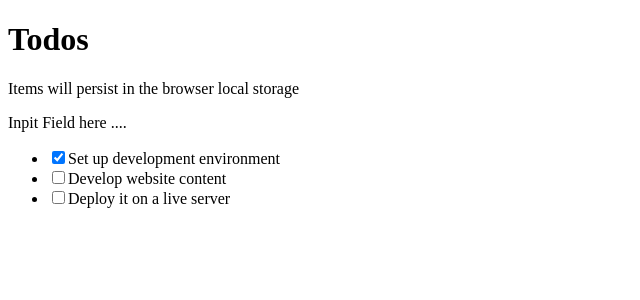
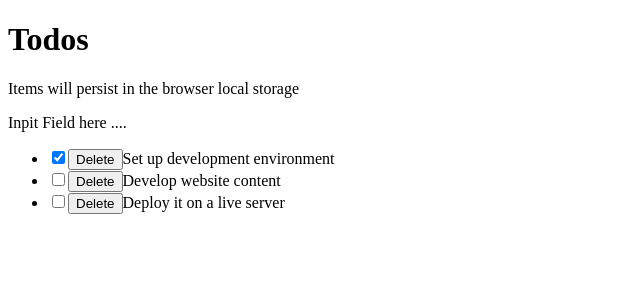
Before and after one commit to Caren-Koroeny/react-todo-app, a React (Vite) app: page / in a window 1280 px wide. Shown: the top 300 px of the page, without its empty margins (0-640 px from the left). Built offline with nearby package versions, Linux system fonts and the light colour scheme.

Commit message:
checkbox functionality working

```diff
--- a/src/components/TodoItem.jsx
+++ b/src/components/TodoItem.jsx
@@ -1,16 +1,5 @@
-const TodoItem = ({ itemProp, setTodos }) => {
-    const handleChange = (id) => {
-        setTodos((prevState) =>
-        prevState.map((todo) => {
-            if(todo.id === id){
-                return {
-                    ...todo,
-                    completed: !todo.completed,
-                };
-            }
-            return todo;
-        }))
-    };
+const TodoItem = ({ itemProp, handleChange }) => {
+
     return (
         <li>
         <input
@@ -18,6 +7,7 @@ const TodoItem = ({ itemProp, setTodos }) => {
          checked={itemProp.completed}
          onChange={() => handleChange(itemProp.id)}
         />
+        <button>Delete</button>
         { itemProp.title }
         </li>
     )
--- a/src/components/TodoList.jsx
+++ b/src/components/TodoList.jsx
@@ -1,9 +1,9 @@
 import TodoItem from "./TodoItem"
-const TodoList = ( { todoProps, setTodos } ) => {
+const TodoList = ( { todoProps, handleChange } ) => {
     return (
         <ul>
         {todoProps.map((todo) =>(
-            <TodoItem key={todo.id} itemProp={todo} setTodos={setTodos} />
+            <TodoItem key={todo.id} itemProp={todo}  handleChange={handleChange} />
         ))}
         </ul>
     )
--- a/src/components/TodosLogic.jsx
+++ b/src/components/TodosLogic.jsx
@@ -19,10 +19,22 @@ const TodosLogic = () => {
             completed: false,
         },
     ]);
+    const handleChange = (id) => {
+        setTodos((prevState) =>
+        prevState.map((todo) => {
+            if(todo.id === id){
+                return {
+                    ...todo,
+                    completed: !todo.completed,
+                };
+            }
+            return todo;
+        }))
+    };
     return (
         <div>
         <InputTodo />
-        <TodosList todoProps={todos} setTodos={setTodos} />
+        <TodosList todoProps={todos} handleChange={handleChange} />
 
         </div>
     )
```
